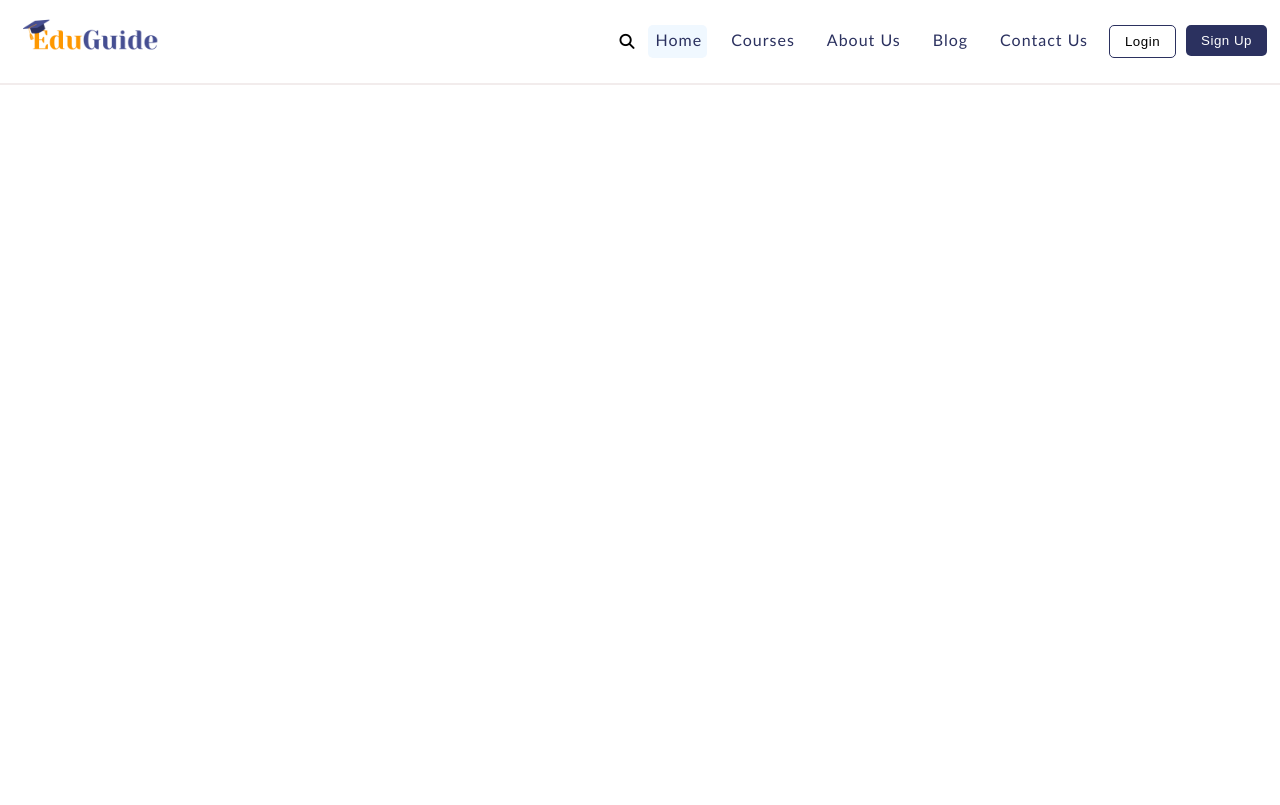
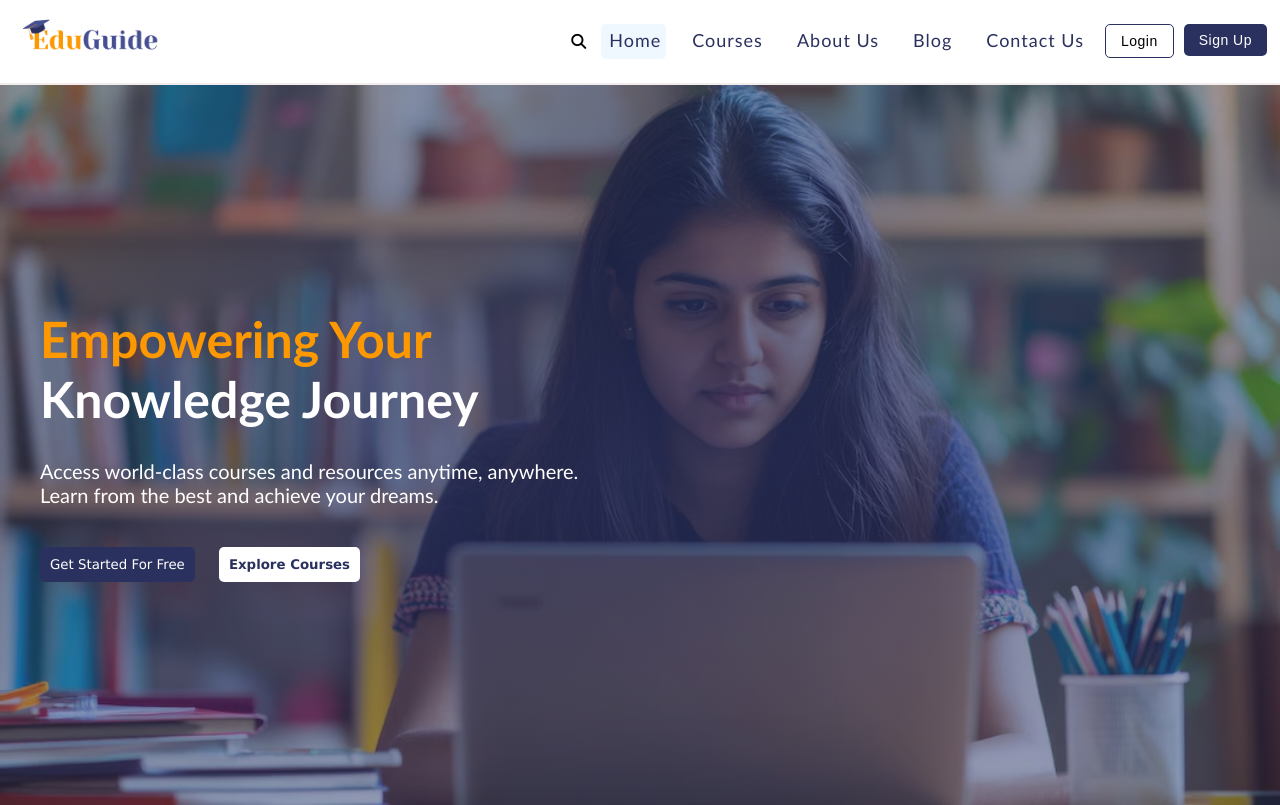
Before and after one commit to Abhiram1502/EduGuide, a plain HTML site: page index.html in a window 1280 px wide. Drawn offline with Linux system fonts and the light colour scheme.

Commit message:
Add files via upload

```diff
--- a/index.html
+++ b/index.html
@@ -33,7 +33,19 @@
             </ul>
         </nav>
         <div class="hero-section">
-
+            <div class="hero">
+                <div class="hero-content">
+                    <h1 class="hero-head"><span class="hero-head-sp">Empowering Your</span><br> Knowledge Journey</h1>
+                    <p class="hero-para">
+                        Access world-class courses and resources anytime, anywhere. <br>
+                        Learn from the best and achieve your dreams.
+                    </p>
+                    <div class="hero-btns">
+                        <button class="btn1">Get Started For Free</button>
+                        <button class="btn2">Explore Courses</button>
+                    </div>
+                </div>
+            </div>
         </div>
     </div>
     <script src="script.js"></script>
--- a/style.css
+++ b/style.css
@@ -33,8 +33,9 @@ nav{
     border-radius: 5px;
     padding-left: 8px;
     padding-right: 8px;
-    margin-left: 8px;
+    margin-left: 10px;
     margin-right: 8px;
+    font-size: 18px;
 }
 .link-section{
     display: flex;
@@ -66,6 +67,7 @@ nav{
     border-radius: 5px;
     margin-left: 5px;
     margin-right: 5px;
+    font-size: 14px;
 }
 #login:hover,#signup:hover{
     transform: scale(1.05);
@@ -115,7 +117,7 @@ nav{
     margin-right: 26px;
 }
 .search:focus ~ .search-input{
-    width: 100px;
+    width: 110px;
     background-color: aliceblue;
     color: black;
     transition: 0.5s ease-in-out;
@@ -123,7 +125,7 @@ nav{
     visibility: visible;
 }
 .search-input:focus{
-    width: 100px;
+    width: 110px;
     background-color: aliceblue;
     color: black;
     visibility: visible;
@@ -144,6 +146,69 @@ nav{
     border-radius: 6px;
     margin: 10px;
     color: #2b315f;
+}
+::-webkit-scrollbar{
+    height: 2px;
+    width: 5px;
+}
+::-webkit-scrollbar-track-piece{
+    background-color: #fe9800;
+    border-radius: 2px;
+}
+.hero-section{
+    background-image: url(images/image.png);
+    background-repeat: no-repeat;
+    background-size: cover;
+    height: 90vh;
+    display: flex;
+    flex-direction:column;
+    justify-content: center;
+}
+.hero{
+    background-image: radial-gradient(#2b315fc2,#2b315f64);
+    height: 100%;
+    width: 100%;
+    display: flex;
+    flex-direction:column;
+    justify-content: center;
+}
+.btn1,.btn2{
+    padding: 10px;
+    border-radius: 5px;
+    border: none;
+    margin: 10px;
+    font-family: 'Lucida Sans', 'Lucida Sans Regular', 'Lucida Grande', 'Lucida Sans Unicode', Geneva, Verdana, sans-serif;
+}
+.btn1{
+    color: white;
+    background-color: #2b315f;
+}
+.btn2{
+    color: #2b315f;
+    background-color: white;
+    font-weight: 600;
+}
+.btn1:hover,.btn2:hover{
+    transform: scale(1.05);
+    transition: 0.5s ease-in-out;
+}
+.hero-content{
+    padding: 30px;
+}
+.hero-head-sp{
+    color: #fe9800;
+}
+.hero-head{
+    margin: 10px;
+    margin-bottom: 30px;
+    font-size: 50px;
+    color: white;
+}
+.hero-content .hero-para{
+    margin: 10px;
+    margin-bottom: 30px;
+    font-size: 20px;
+    color: #ffffff;
 }
 
 @media (max-width:800px) {
```
Also changed, not shown: images/image.png (added).
